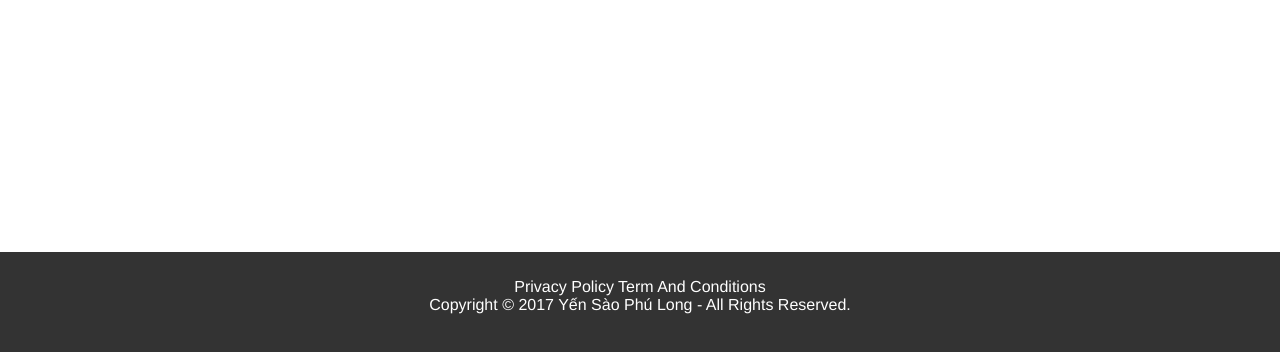
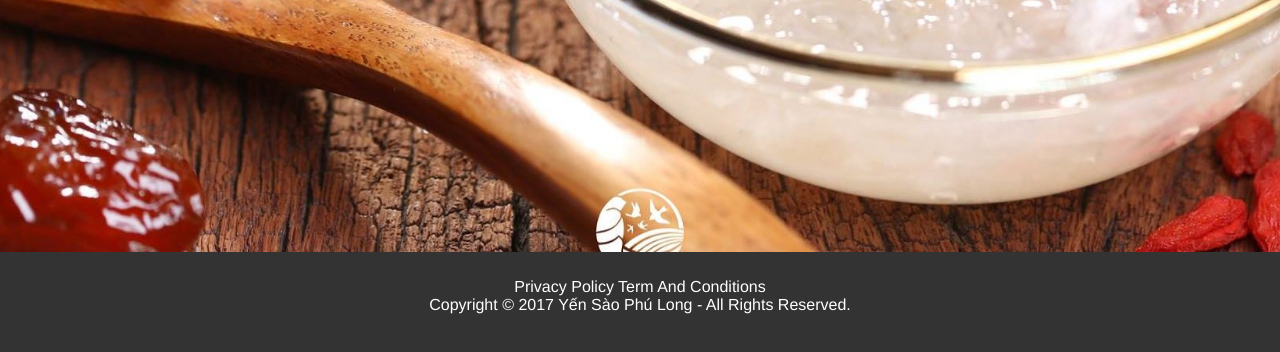
Before and after one commit to minhhoang0201/nhai, a plain HTML site: page lienhe.html in a window 1280 px wide. Shown: the part 548-900 px from the top of the page. Drawn offline with Linux system fonts and the light colour scheme.

Commit message:
Add files via upload

```diff
--- a/gioithieu.css
+++ b/gioithieu.css
@@ -81,7 +81,7 @@ nav ul li a.gioithieu:hover {
 section.header {
 	width: 100%;
 	height: 100vh;
-	background: url(../images/bg.jpg);
+	background: url(bg.jpg);
 	background-size: cover;
     background-position: center;
 
--- a/lienhe.css
+++ b/lienhe.css
@@ -81,7 +81,7 @@ nav ul li a.lienhe:hover {
 section.header {
 	width: 100%;
 	height: 100vh;
-	background: url(../images/bg.jpg);
+	background: url(bg.jpg);
 	background-size: cover;
     background-position: center;
 
--- a/sanpham.css
+++ b/sanpham.css
@@ -81,7 +81,7 @@ nav ul li a.sanpham:hover {
 section.header {
 	width: 100%;
 	height: 100vh;
-	background: url(../images/bg.jpg);
+	background: url(bg.jpg);
 	background-size: cover;
     background-position: center;
 
--- a/thanhtoan.css
+++ b/thanhtoan.css
@@ -81,7 +81,7 @@ nav ul li a.thanhtoan:hover {
 section.header {
 	width: 100%;
 	height: 100vh;
-	background: url(../images/bg.jpg);
+	background: url(bg.jpg);
 	background-size: cover;
     background-position: center;
 
```
